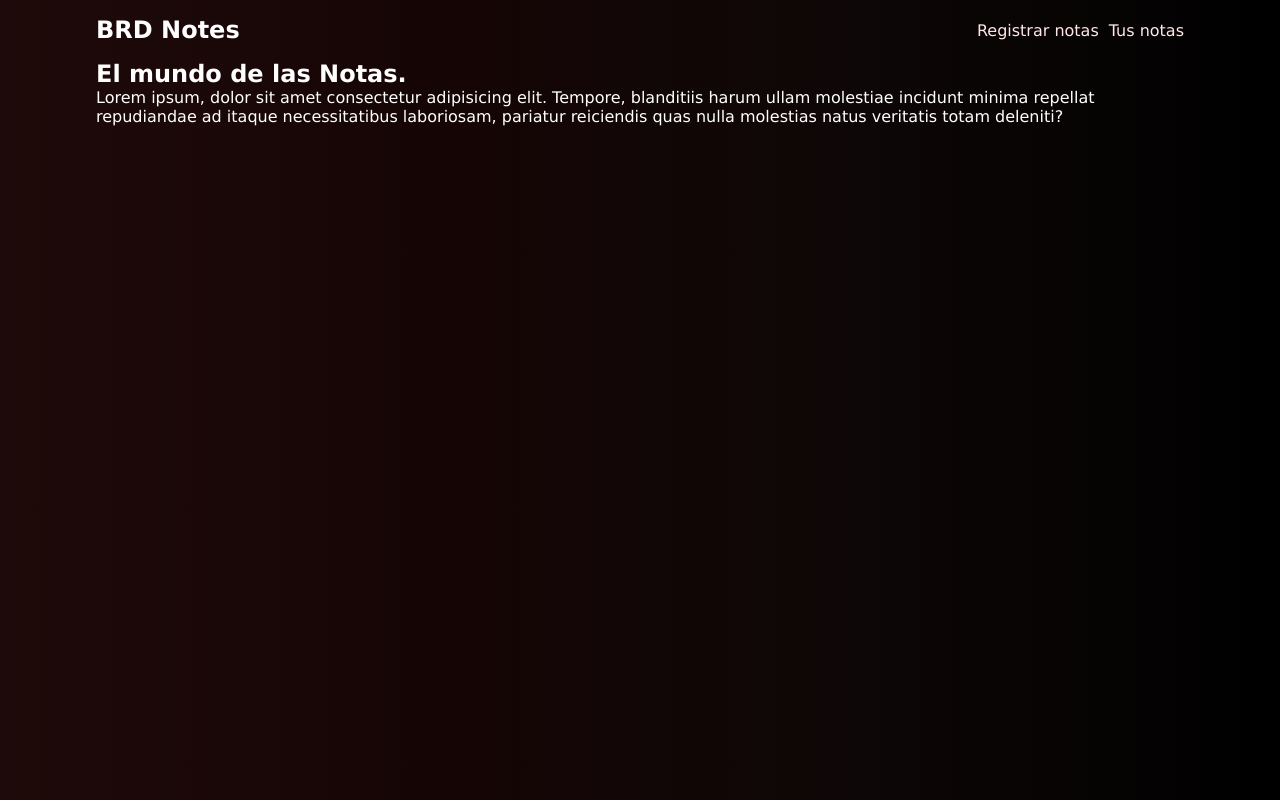
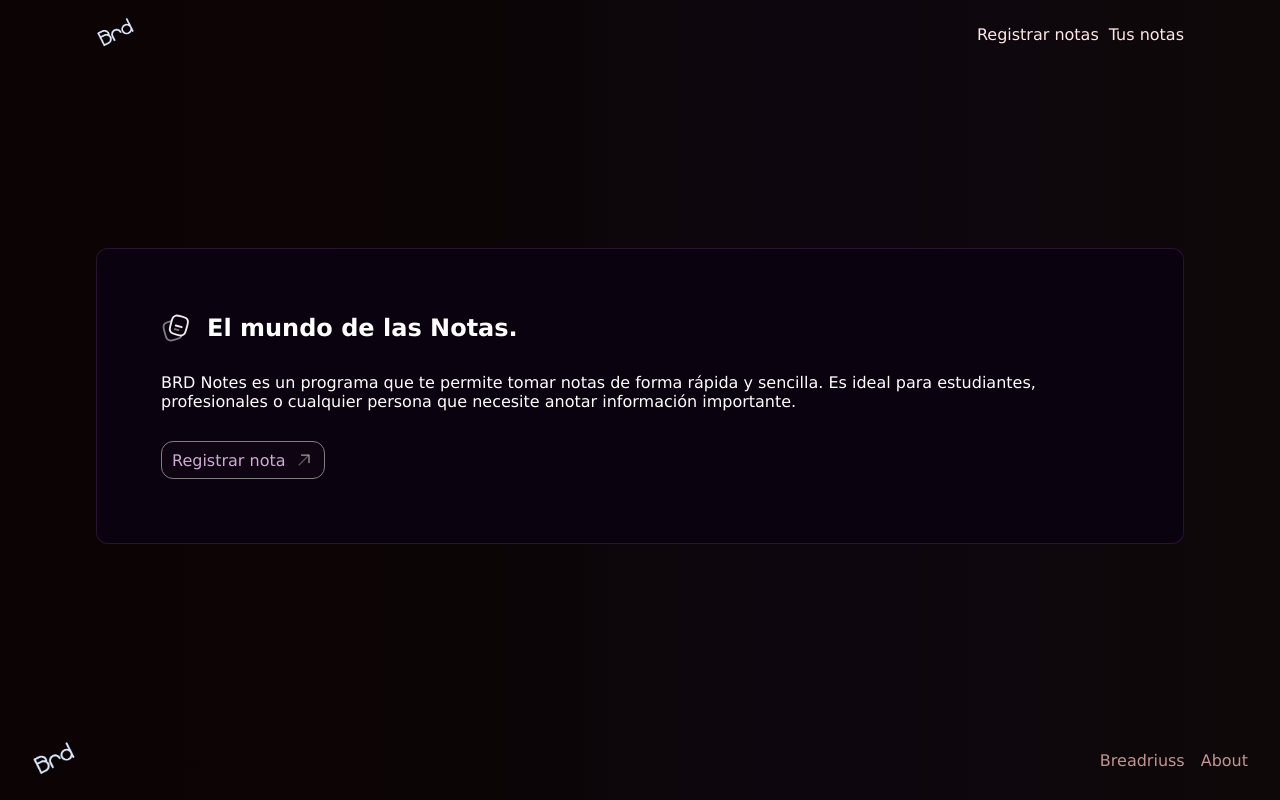
Before and after one commit to JoeCursewl/brd-django-final, a Django app: template notes/templates/brd_home.html in a window 1280 px wide. Run offline with Django 5.2, Linux system fonts and the light colour scheme; the template is opened without the code that fills it, so the values that code supplies are empty.

Commit message:
Brd Notes added -d

```diff
--- a/notes/static/index.css
+++ b/notes/static/index.css
@@ -3,16 +3,19 @@
   padding: 0;
   margin: 0;
 }
-html {
+
+body {
+  background-image: linear-gradient(to right, #0c0404, #0c0505, #0d060f, #0f0808);
+  color: white;
+  font-family: 'Poppins', "Lucida Sans Regular", "Lucida Grande",
+    "Lucida Sans Unicode", Geneva, Verdana, sans-serif;
     min-height: 100vh;
 }
 
-body {
-  background-image: linear-gradient(to right, #1f0a0a, #160505, #0e0707, #000);
-  color: white;
-  font-family: "Poppins", "Lucida Sans Regular", "Lucida Grande",
-    "Lucida Sans Unicode", Geneva, Verdana, sans-serif;
+main {
+  min-height: 100vh
 }
+
 
 a {
   text-decoration: none;
@@ -39,6 +42,11 @@ a:hover {
   padding: 1em 0em;
 }
 
+.logo-brd-god img {
+  width: 40px;
+  height: auto;
+}
+
 h1 {
   font-size: 1.5em;
 }
@@ -54,9 +62,59 @@ nav ul li {
   list-style: none;
 }
 
+.title-notes {
+  display: flex;
+  align-items: center;
+  justify-content: center;
+  gap: 1rem;
+}
+
+
+.title-notes img {
+  width: 30px;
+  height: auto;
+}
+
+.button-register {
+  display: flex;
+  align-items: center;
+  justify-items: flex-start;
+  gap: 8px;
+  background-color: rgba(31, 13, 31, 0.288);
+  padding:8px 10px;
+  border: 1px solid gray;
+  border-radius: 12px;
+  color: rgb(204, 172, 211);
+}
+
+.button-register img {
+  width: 20px;
+  height: auto;
+}
+
 .content-landing {
+  display: flex;
+  align-items: center;
+  justify-content: center;
   width: 85%;
+  flex-direction: column;
+  gap: 20px;
+  min-height: 82vh;
 }
+
+.content-inside-landing {
+  background: linear-gradient(80deg, #0a020e, #0a020e, #0a020e, #0a020e);
+  width: 100%;
+  display: flex;
+  align-items: flex-start;
+  justify-content: center;
+  flex-direction: column;
+  padding: 4em;
+  border-radius: 12px;
+  border: 1px solid #391c42a9;
+  gap: 30px;
+}
+
 
 .sec-crud {
   display: flex;
@@ -143,15 +201,34 @@ textarea {
     padding: 0.5em 1em;
     border-radius: 12px;
     text-overflow: ellipsis;
-    background: linear-gradient(to right, #130505, #190824, #16061a, #0a020e);
+    background: linear-gradient(to right, #0e0505, #190824, #16061a, #0a020e);
   }
 
 .container p {
-    width: 200px;
+    width: 300px;
     color: rgb(216, 216, 216);
     padding: 2px 5px;
 
-    /* BOTH of the following are required for text-overflow */
     white-space: nowrap;
     overflow: hidden;
   }
+
+  footer {
+    display: flex;
+    align-items: center;
+    justify-content: space-between;
+    width: 95%;
+    padding: 1em 0em;
+  }
+
+  footer div img {
+    width: 45px;
+  }
+
+  footer .links-footer {
+    display: flex;
+    align-items: center;
+    justify-content: center;
+    gap: 1rem;
+    color: rgb(194, 148, 148);
+  }
--- a/notes/templates/brd_home.html
+++ b/notes/templates/brd_home.html
@@ -1,13 +1,15 @@
 {% extends 'brd_source.html' %}
 
 {% block content %}
+
+{% load static %}
 
 <main>
     <div class="nav-all-cn">
 
         <div class="nav-all-items">
-            <div>
-                <h1>BRD Notes</h1>
+            <div class="logo-brd-god">
+                <img src="{% static 'brd-images/logo_recortado.png' %}" alt="">
             </div>
 
             <nav>
@@ -19,12 +21,36 @@
         </div>
 
         <div class="content-landing">
-            <h1>El mundo de las Notas.</h1>
 
-            <p>Lorem ipsum, dolor sit amet consectetur adipisicing elit. Tempore, blanditiis harum ullam molestiae incidunt minima repellat repudiandae ad itaque necessitatibus laboriosam,
-                pariatur reiciendis quas nulla molestias natus veritatis totam deleniti?</p>
+            <div class="content-inside-landing">
+                <div class="title-notes">
+                    <img src="{% static 'brd-images/note-django-img.svg' %}" alt="">
+                    <h1>El mundo de las Notas.</h1>
+                </div>
+
+                <p>
+                    BRD Notes es un programa que te permite tomar notas de forma rápida y sencilla. Es ideal para estudiantes, profesionales o cualquier persona que necesite anotar información importante.
+                </p>
+
+                <div class="button-register"
+                    <a href="/create-note">Registrar nota</a>
+                    <img src="{% static 'brd-images/arrow-god.svg' %}" alt="">
+                </div>
+            </div>
+
         </div>
 
+
+        <footer>
+            <div>
+                <img src="{% static 'brd-images/logo_recortado.png' %}" alt="">
+            </div>
+
+            <div class="links-footer">
+                <p>Breadriuss</p>
+                <p>About</p>
+            </div>
+        </footer>
     </div>
 </main>
 
--- a/notes/templates/brd_source.html
+++ b/notes/templates/brd_source.html
@@ -6,7 +6,7 @@
     <meta charset="UTF-8">
     <meta name="viewport" content="width=device-width, initial-scale=1.0">
     <title>BRD Bases | CRUD</title>
-    <link rel="stylesheet" href="{% static 'index.css'%}">
+    <link rel="stylesheet" type='text/css' href="{% static 'index.css'%}">
 
 </head>
 <body>
--- a/notes/urls.py
+++ b/notes/urls.py
@@ -4,6 +4,7 @@ from . import views
 urlpatterns = [
     path('', views.main_page, name='home'),
     path('create-note/', views.register_note, name='notes'),
-    path('notes/getnotes', views.get_notes, name='getnotes'),
+    path('notes/getnotes/', views.get_notes, name='getnotes'),
     path('notes/<int:note_id>/', views.note_detail, name='notedetail'),
+    path('notes/<int:note_id>/delete/', views.note_delete, name='note_delete'),
 ]
```
Also changed, not shown: notes/templates/note_detail.html (+7 -0 lines), notes/views.py (+12 -0 lines), notes/static/brd-images/arrow-god.svg (added), notes/static/brd-images/logo_recortado.png (added), notes/static/brd-images/note-django-img.svg (added).
